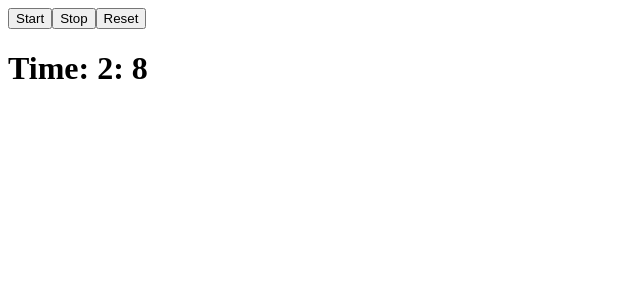
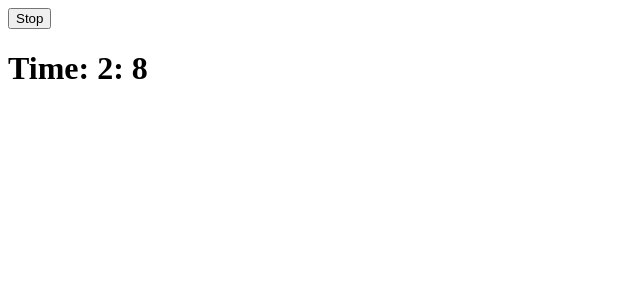
Before and after one commit to midasowo/sda-app, an Angular app: page / in a window 1280 px wide. Both pictures are taken after a click on the button "Start". Shown: the top 300 px of the page, without its empty margins (0-640 px from the left). Built offline with nearby package versions, Linux system fonts and the light colour scheme.

Commit message:
stopwatch update

```diff
--- a/src/app/app.component.html
+++ b/src/app/app.component.html
@@ -1,4 +1,4 @@
-<button (click)="startStoper()">Start</button>
-<button (click)="stopStoper()">Stop</button>
-<button (click)="resetStoper()">Reset</button>
+<button *ngIf="!isActive" (click)="startStoper()">Start</button>
+<button *ngIf="isActive" (click)="stopStoper()">Stop</button>
+<button *ngIf="!isActive" (click)="resetStoper()">Reset</button>
 <h1>Time: {{ seconds }}: {{decSeconds}} </h1>
--- a/src/app/app.component.ts
+++ b/src/app/app.component.ts
@@ -8,10 +8,13 @@ import { Component } from '@angular/core';
 export class AppComponent {
   public seconds = 0;
   public decSeconds = 0;
+  public isActive = false;
 
   private intervalId: NodeJS.Timer | undefined;
 
+
   public startStoper(): void {
+    this.isActive = true;
     this.intervalId = setInterval(() =>{
       this.decSeconds++;
       if(this.decSeconds === 10){
@@ -22,11 +25,13 @@ export class AppComponent {
   }
 
   public stopStoper(): void {
+    this.isActive = false;
     if(this.intervalId)
     clearInterval(this.intervalId);
   }
 
   public resetStoper(): void {
+    this.isActive = false;
     this.seconds = 0;
     this.decSeconds = 0;
   }
```
